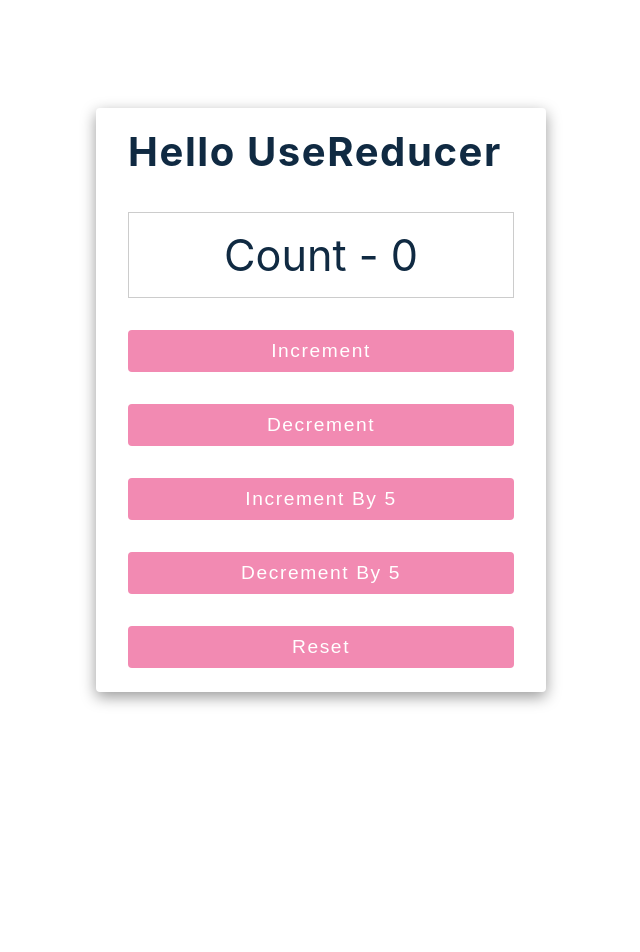
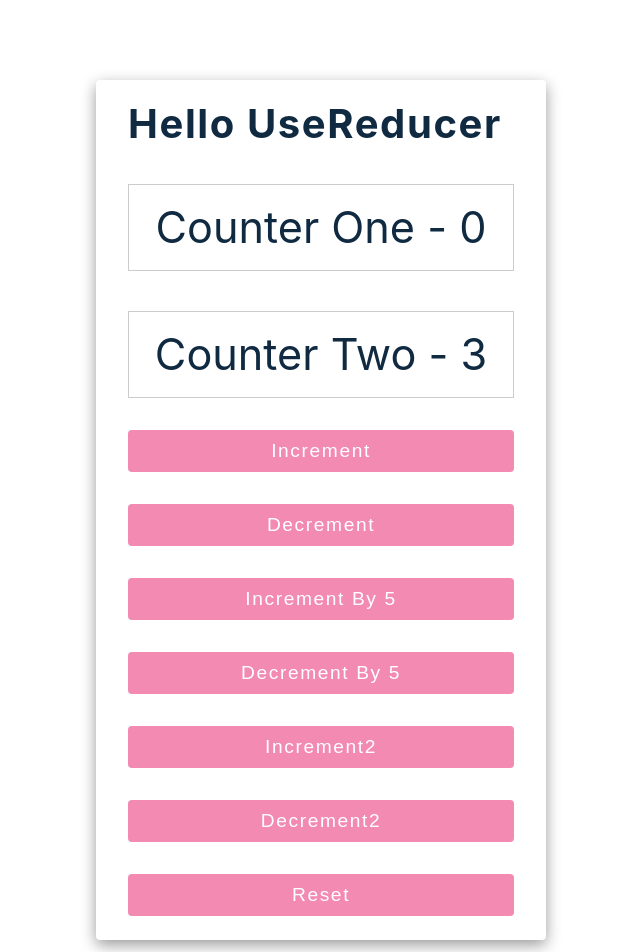
Before and after one commit to femi-ologunwa/codevolution-useReducer, a React (Create React App) app: page / in a window 1280 px wide. Shown: the top 952 px of the page, without its empty margins (319-959 px from the left). Before the commit the page ends 800 px from the top, so only its background shows below. Built offline with nearby package versions, Linux system fonts and the light colour scheme.

Commit message:
refactored code to use state object and action object pattern - 2
we can maintain as many state properties as we want

```diff
--- a/src/Counter.js
+++ b/src/Counter.js
@@ -10,9 +10,13 @@ const initialState = {
 const reducer = (state, action) => {
    switch (action.type) {
       case 'increment':
-         return { firstCounter: state.firstCounter + action.value };
+         return { ...state, firstCounter: state.firstCounter + action.value };
       case 'decrement':
-         return { firstCounter: state.firstCounter - action.value };
+         return { ...state, firstCounter: state.firstCounter - action.value };
+      case 'increment2':
+         return { ...state, secondCounter: state.secondCounter + action.value };
+      case 'decrement2':
+         return { ...state, secondCounter: state.secondCounter - action.value };
       case 'reset':
          return initialState;
       default:
@@ -29,7 +33,8 @@ function Counter() {
 
    return (
       <div>
-         <div className='count'> Count - {count.firstCounter}</div>
+         <div className='count'> Counter One - {count.firstCounter}</div>
+         <div className='count'> Counter Two - {count.secondCounter}</div>
          <button onClick={() => dispatch({ type: 'increment', value: 1 })}>
             Increment
          </button>
@@ -42,9 +47,23 @@ function Counter() {
          <button onClick={() => dispatch({ type: 'decrement', value: 5 })}>
             Decrement by 5
          </button>
+         <div>
+            <button onClick={() => dispatch({ type: 'increment2', value: 1 })}>
+               Increment2
+            </button>
+            <button onClick={() => dispatch({ type: 'decrement2', value: 1 })}>
+               Decrement2
+            </button>
+         </div>
          <button onClick={() => dispatch({ type: 'reset' })}>Reset</button>
       </div>
    );
 }
 
 export default Counter;
+
+/**
+ Advantage of obect pattern when using useReducer
+   1. we can pass additional data to the reducer function thereby allowing a robust action.
+   2. we can maintain as many state properties as we want.
+*/
```
